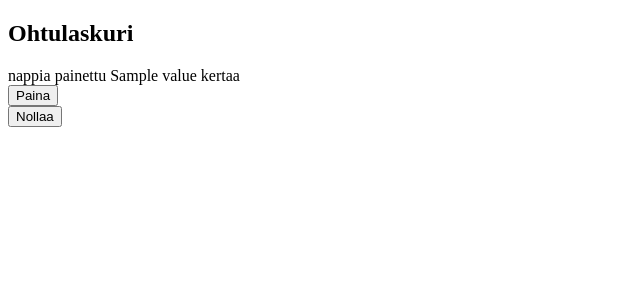
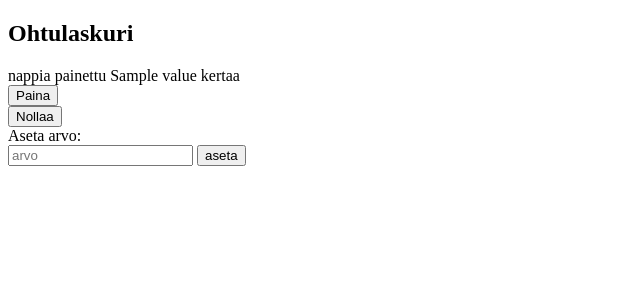
Before and after one commit to santeriq/webcounter, a Flask app: template src/templates/index.html in a window 1280 px wide. Shown: the top 300 px of the page, without its empty margins (0-640 px from the left). Run offline with Flask 3, Linux system fonts and the light colour scheme; the template is opened without the code that fills it: most values are stand-ins (such as "Sample title", 1, 10 or a date in 2020).

Commit message:
committed

```diff
--- a/src/app.py
+++ b/src/app.py
@@ -1,4 +1,4 @@
-from flask import Flask, redirect, render_template
+from flask import Flask, redirect, render_template, request
 from counter import Counter
 
 app = Flask(__name__)
@@ -17,3 +17,10 @@ def increment():
 def reset():
     cnt.reset()
     return redirect("/")
+
+@app.route("/setvalue", methods=["POST"])
+def setvalue():
+    if request.method == "POST":
+        value = int(request.form.get("value"))
+        cnt.set_value(value)
+        return redirect("/")
--- a/src/counter.py
+++ b/src/counter.py
@@ -14,3 +14,6 @@ class Counter:
 
     def reset(self):
         self.value = self._initial_value
+
+    def set_value(self,value ):
+        self.value = value
--- a/src/templates/index.html
+++ b/src/templates/index.html
@@ -13,5 +13,10 @@
   <form action="/reset" method="POST">
     <input type="submit" value="Nollaa">
   </form>
+  <form action="/setvalue" method="POST">
+    <label for="value">Aseta arvo:</label><br>
+    <input type="text" placeholder="arvo" id="value" name="value">
+    <input type="submit" value="aseta">
+  </form>
 </body>
 </html>
```
Also changed, not shown: 1 other file.
